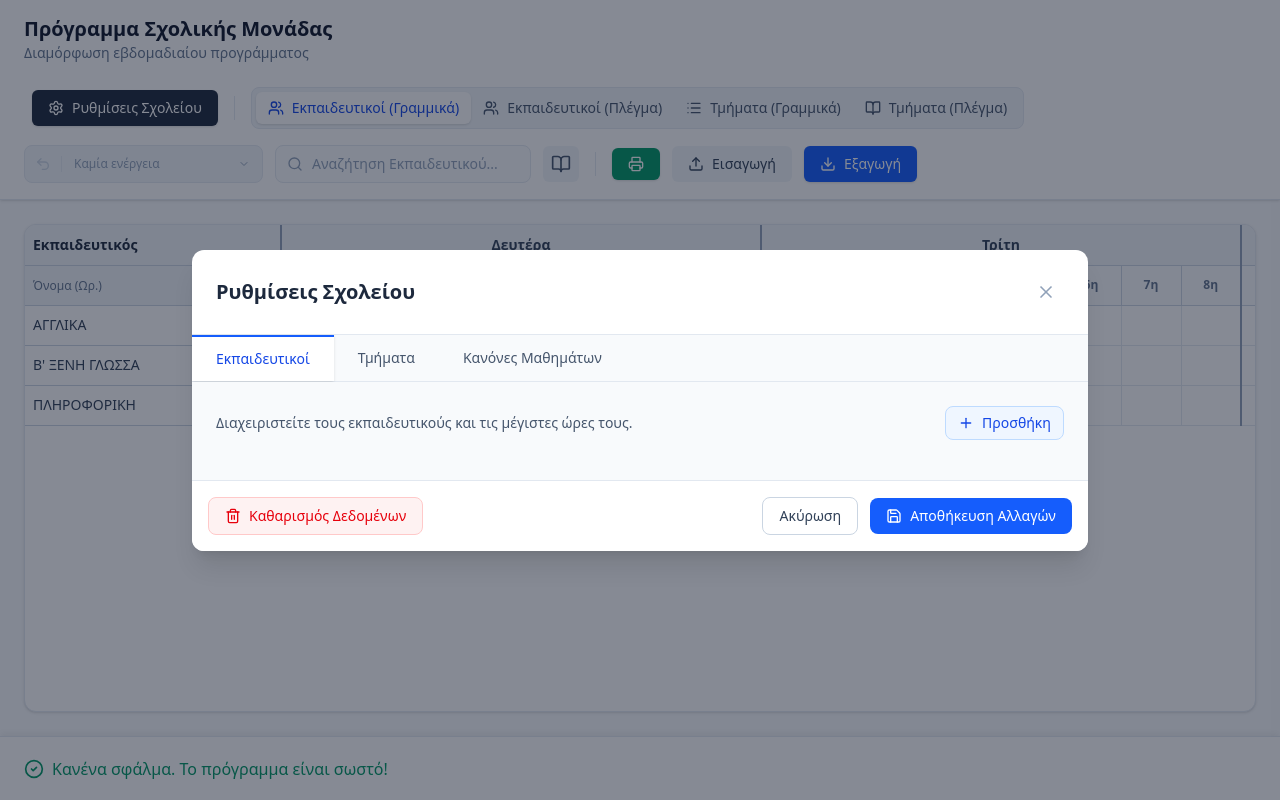
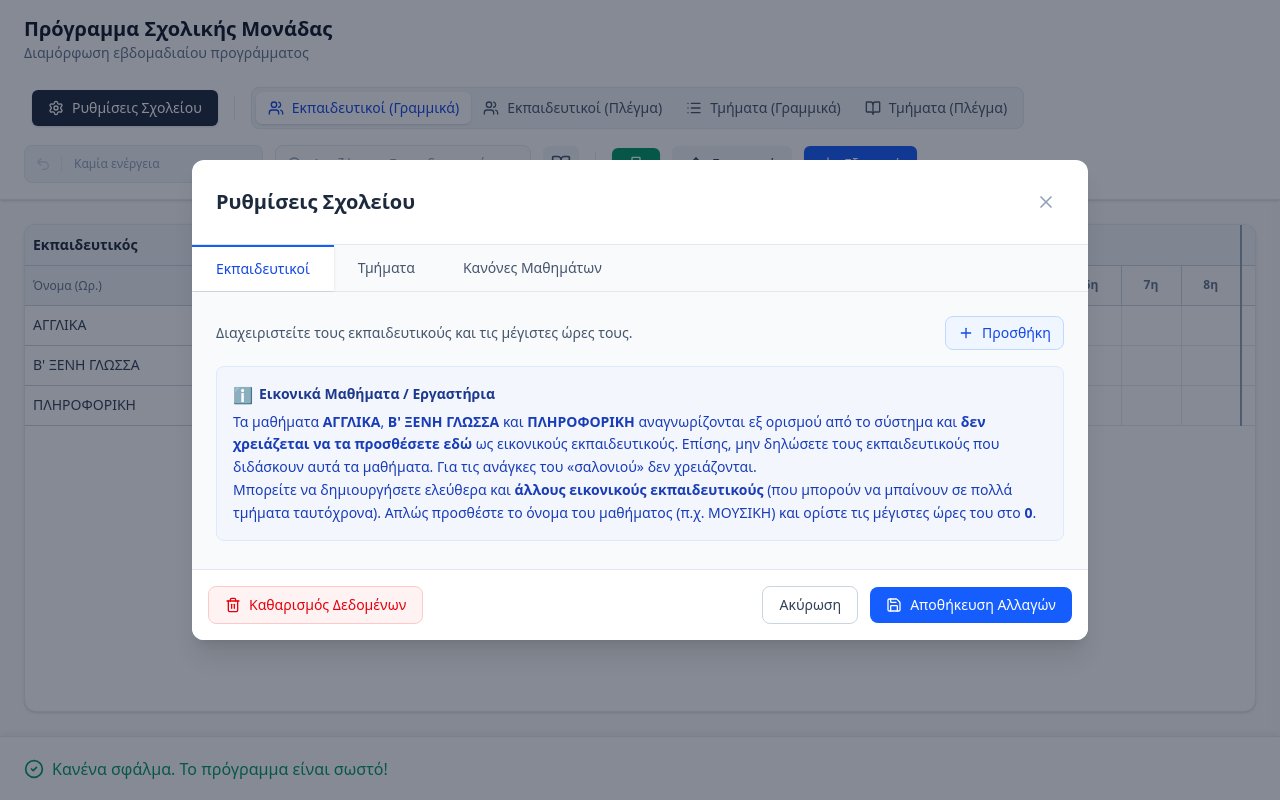
Before and after one commit to tethragon/school-timetable, a React (Vite) app: page / in a window 1280 px wide. Both pictures are taken after a click on the button "Ρυθμίσεις Σχολείου". Built offline with nearby package versions, Linux system fonts and the light colour scheme.

Commit message:
Add files via upload

```diff
--- a/src/App.tsx
+++ b/src/App.tsx
@@ -1443,7 +1443,7 @@ export default function App() {
               <div>
                 <p className="text-xs text-slate-400 font-medium tracking-wider mb-1">ΕΚΔΟΣΗ</p>
                 {/* Version Number - Update this manually when deploying new versions */}
-                <span className="inline-block px-3 py-1 bg-blue-50 text-blue-700 rounded-full font-bold text-sm">v.1.1d.20260903</span>
+                <span className="inline-block px-3 py-1 bg-blue-50 text-blue-700 rounded-full font-bold text-sm">v.1.1e.20260903</span>
               </div>
             </div>
           </div>
--- a/src/components/SettingsModal.tsx
+++ b/src/components/SettingsModal.tsx
@@ -170,6 +170,13 @@ export function SettingsModal({
                 <button onClick={addTeacher} className="flex items-center gap-2 bg-blue-50 text-blue-700 px-3 py-1.5 rounded-lg text-sm font-medium hover:bg-blue-100 transition-colors border border-blue-200">
                   <Plus className="w-4 h-4" /> Προσθήκη
                 </button>
+              </div>
+              <div className="mb-1 p-4 bg-blue-50/50 border border-blue-100 rounded-lg text-sm text-blue-800 leading-relaxed">
+                <span className="font-semibold text-blue-900 flex items-center gap-1.5 mb-1">
+                  <span className="text-base">ℹ️</span> Εικονικά Μαθήματα / Εργαστήρια
+                </span>
+                Τα μαθήματα <strong>ΑΓΓΛΙΚΑ</strong>, <strong>Β' ΞΕΝΗ ΓΛΩΣΣΑ</strong> και <strong>ΠΛΗΡΟΦΟΡΙΚΗ</strong> αναγνωρίζονται εξ ορισμού από το σύστημα και <strong>δεν χρειάζεται να τα προσθέσετε εδώ</strong> ως εικονικούς εκπαιδευτικούς. Επίσης, μην δηλώσετε τους εκπαιδευτικούς που διδάσκουν αυτά τα μαθήματα. Για τις ανάγκες του «σαλονιού» δεν χρειάζονται.<br/>
+                Μπορείτε να δημιουργήσετε ελεύθερα και <strong>άλλους εικονικούς εκπαιδευτικούς</strong> (που μπορούν να μπαίνουν σε πολλά τμήματα ταυτόχρονα). Απλώς προσθέστε το όνομα του μαθήματος (π.χ. ΜΟΥΣΙΚΗ) και ορίστε τις μέγιστες ώρες του στο <strong>0</strong>.
               </div>
               <div className="flex flex-col gap-3">
                 {localTeachers.map((t, idx) => {
```
